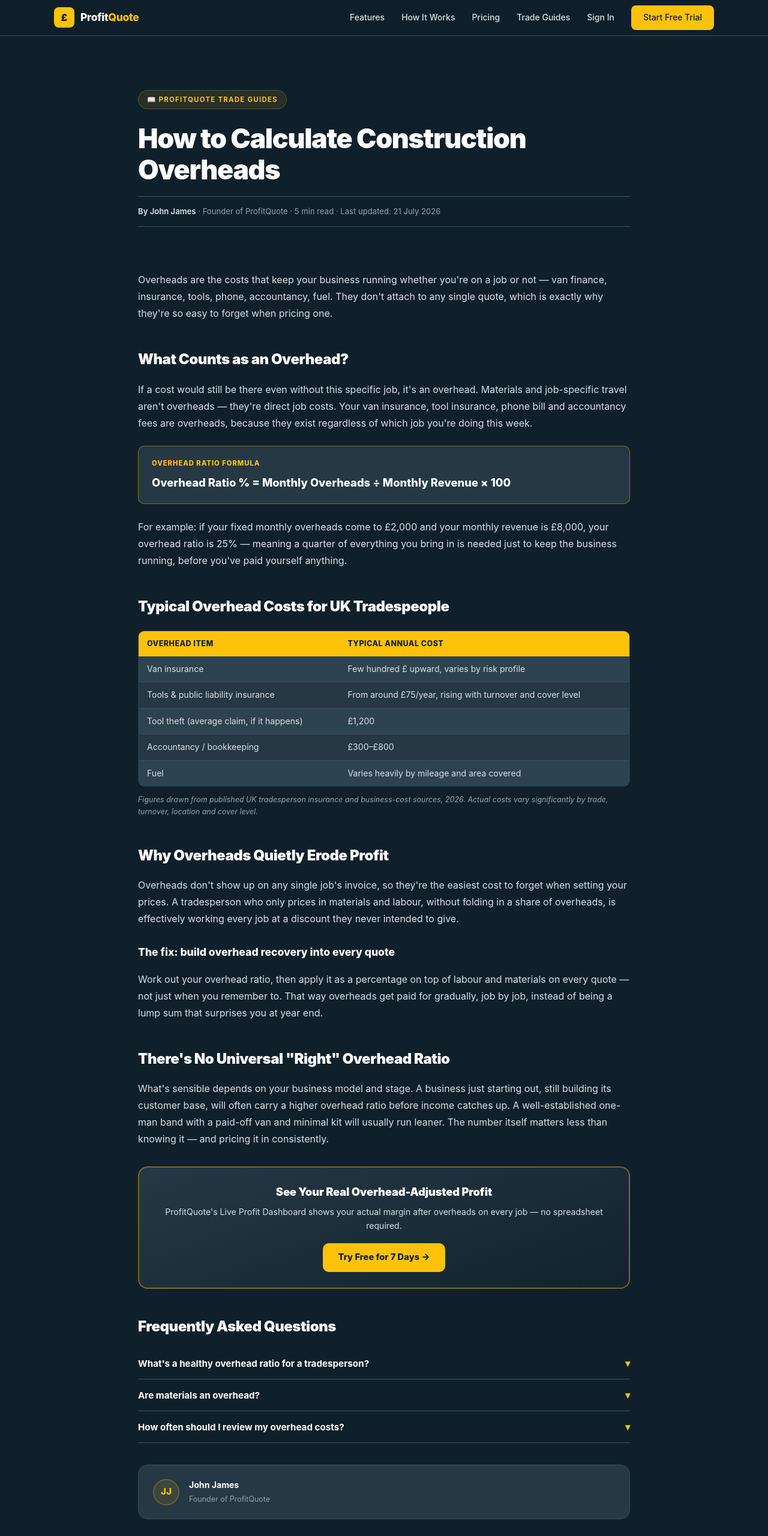
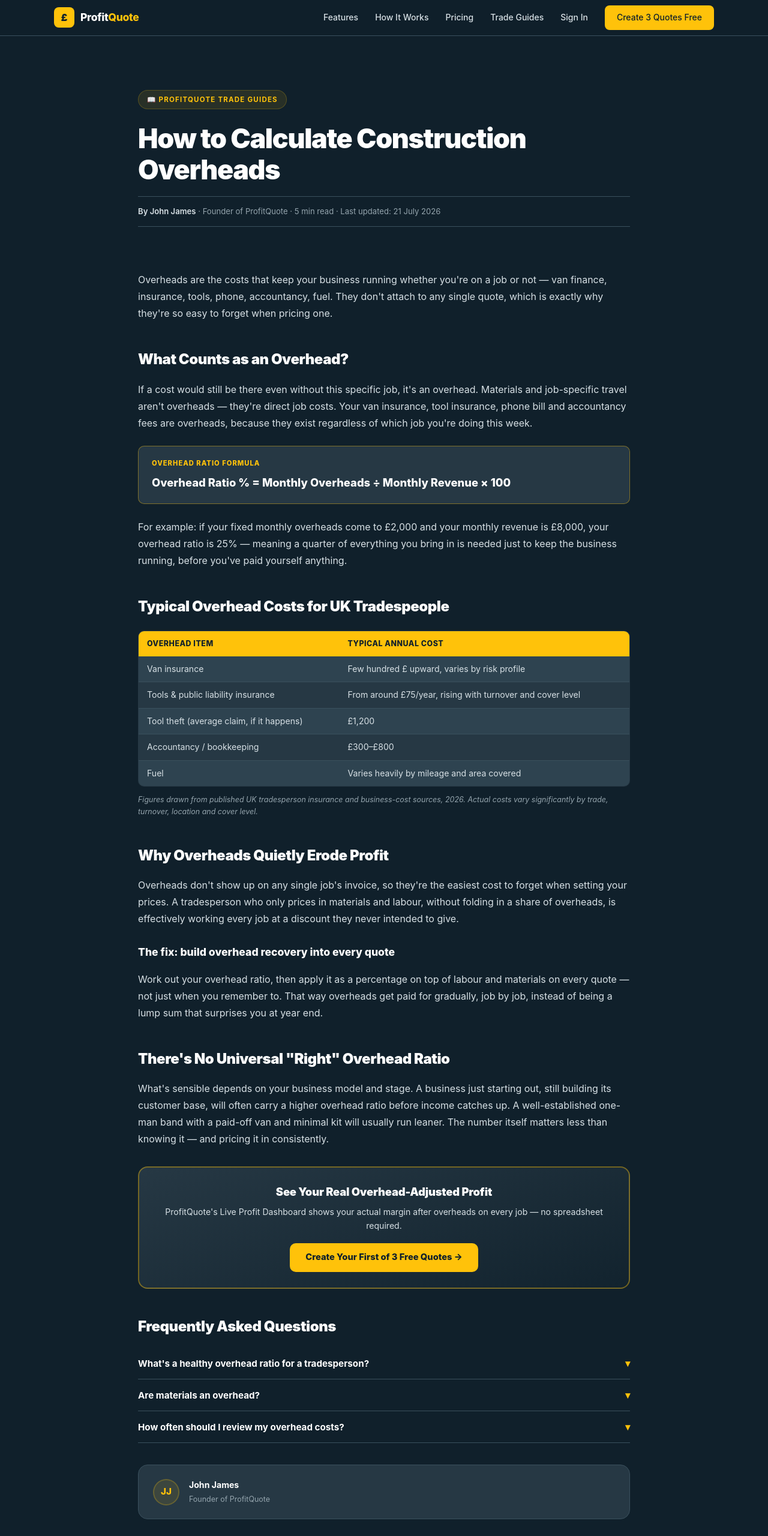
Before and after one commit to johnnyjames35/profit-quote, a website: page public/how-to-calculate-construction-overheads.html in a window 1280 px wide. Shown: the top 2560 px of the page at 60% size. Drawn offline with Linux system fonts and the light colour scheme.

Commit message:
Update guide calls to action

```diff
--- a/public/how-to-calculate-construction-overheads.html
+++ b/public/how-to-calculate-construction-overheads.html
@@ -183,7 +183,7 @@ footer{background:var(--dark);border-top:1px solid var(--border);padding:40px 24
       <a href="/#pricing">Pricing</a>
       <a href="/knowledge-centre.html">Trade Guides</a>
       <a href="/dashboard">Sign In</a>
-      <a class="btn-nav" href="/#pricing">Start Free Trial</a>
+      <a class="btn-nav" href="/dashboard?try=1">Create 3 Quotes Free</a>
     </div>
   </div>
 </nav>
@@ -233,7 +233,7 @@ footer{background:var(--dark);border-top:1px solid var(--border);padding:40px 24
 <div class="cta-box">
   <div class="cta-title">See Your Real Overhead-Adjusted Profit</div>
   <div class="cta-sub">ProfitQuote's Live Profit Dashboard shows your actual margin after overheads on every job &mdash; no spreadsheet required.</div>
-  <a class="btn-cta" href="/#pricing">Try Free for 7 Days &rarr;</a>
+  <a class="btn-cta" href="/dashboard?try=1">Create Your First of 3 Free Quotes &rarr;</a>
 </div>
 
 <h2>Frequently Asked Questions</h2>
```
